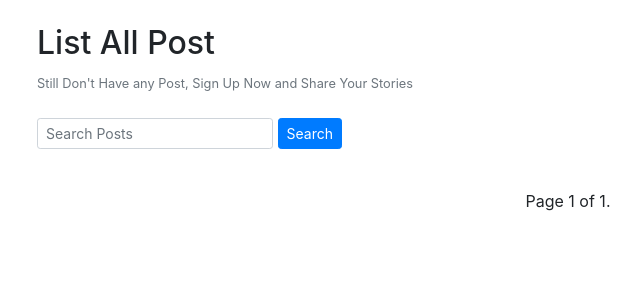
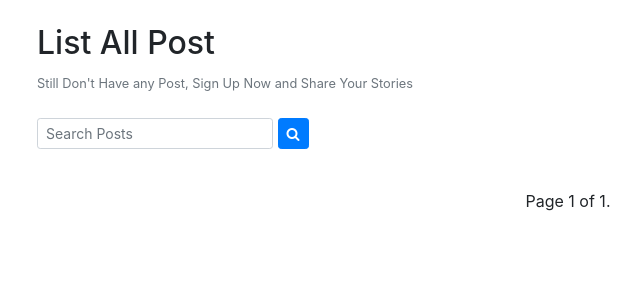
Before and after one commit to rifqirosyidi/improving-django-blog, a Django app: page /posts/ in a window 1280 px wide. Shown: the top 300 px of the page, without its empty margins (72-712 px from the left). Run offline with Django 3.2, Linux system fonts and the light colour scheme; data that the repository does not hold is empty; some libraries are stand-ins or nearby versions.

Commit message:
use fontawesome icons

```diff
--- a/templates/base.html
+++ b/templates/base.html
@@ -7,6 +7,7 @@
           content="width=device-width, user-scalable=no, initial-scale=1.0, maximum-scale=1.0, minimum-scale=1.0">
     <meta http-equiv="X-UA-Compatible" content="ie=edge">
     <link rel="stylesheet" href="https://stackpath.bootstrapcdn.com/bootstrap/4.3.1/css/bootstrap.min.css" integrity="sha384-ggOyR0iXCbMQv3Xipma34MD+dH/1fQ784/j6cY/iJTQUOhcWr7x9JvoRxT2MZw1T" crossorigin="anonymous">
+    <link rel="stylesheet" href="https://stackpath.bootstrapcdn.com/font-awesome/4.7.0/css/font-awesome.min.css">
     <link rel="stylesheet" href="{% static 'css/base.css' %}">
     <title>{% block title %} Django Blog {% endblock title %}</title>
     {% block extra_head %}{% endblock extra_head %}
--- a/templates/post_list.html
+++ b/templates/post_list.html
@@ -8,7 +8,7 @@
         <form action="">
             <input class="form-control form-control-sm" name="search" type="text" placeholder="Search Posts"
                    value="{{ request.GET.search }}">
-            <button class="btn btn-sm btn-primary" type="submit">Search</button>
+            <button class="btn btn-sm btn-primary" type="submit"><i class="fa fa-search"></i></button>
         </form>
     </div>
 </div>
```
